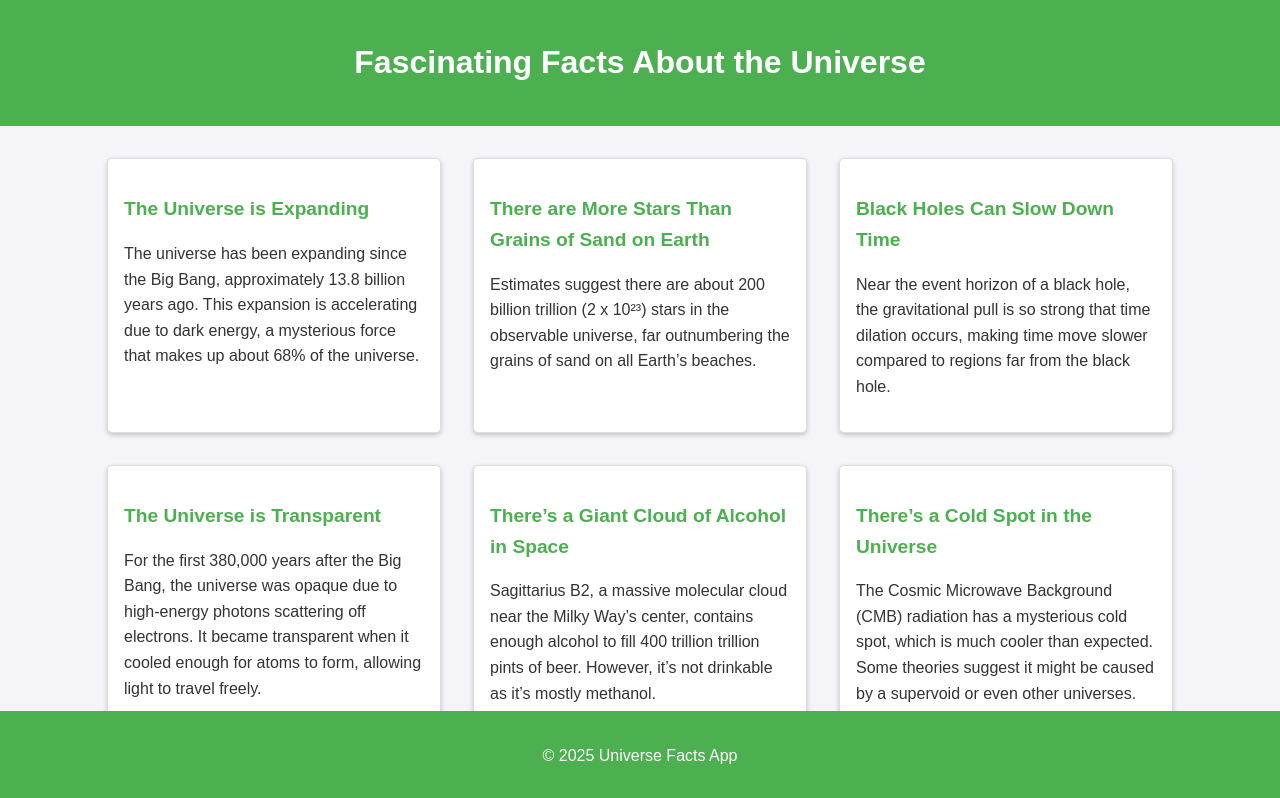
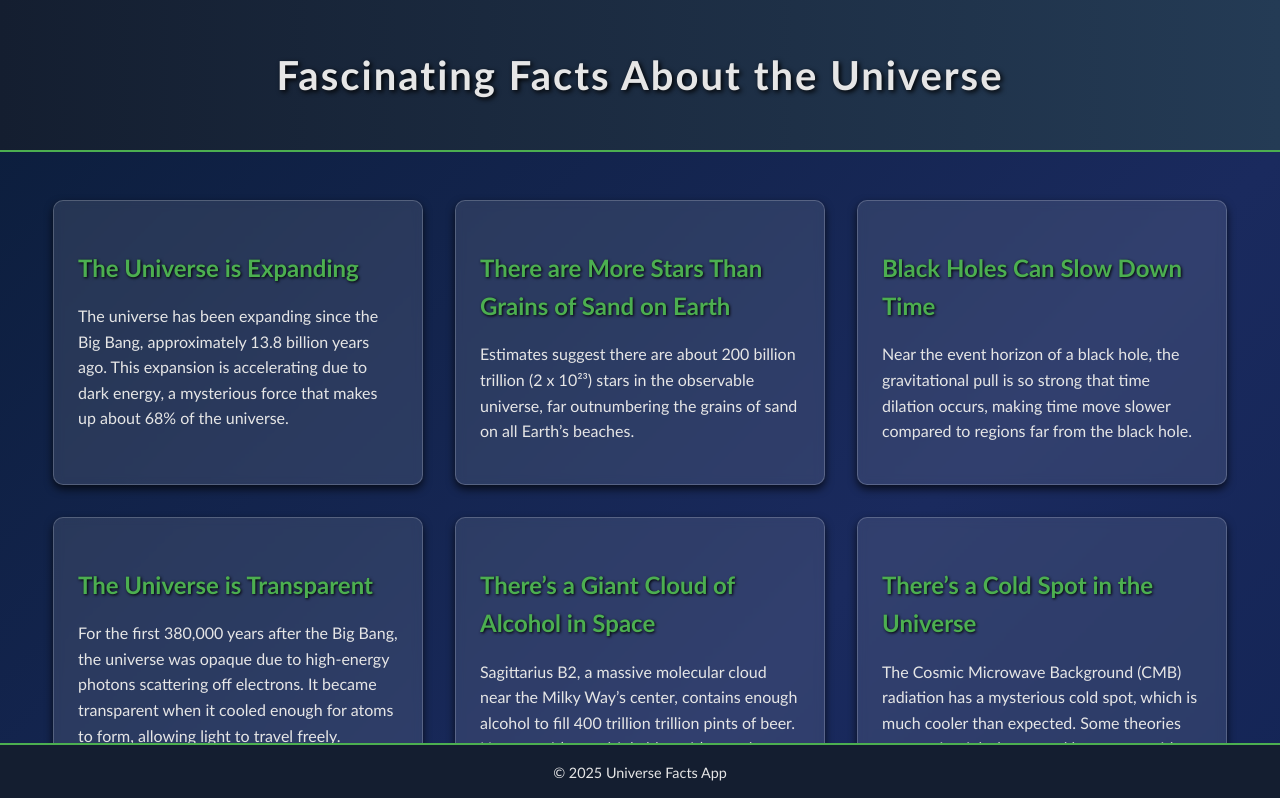
Before and after one commit to srushtin24/universefacts, a plain HTML site: page index.html in a window 1280 px wide. Shown: the top 798 px of the page. Drawn offline with Linux system fonts and the light colour scheme.

Commit message:
Update index.html

```diff
--- a/index.html
+++ b/index.html
@@ -6,57 +6,74 @@
   <title>Universe Facts</title>
   <style>
     body {
-      font-family: Arial, sans-serif;
+      font-family: 'Trebuchet MS', sans-serif;
       line-height: 1.6;
       margin: 0;
       padding: 0;
-      background-color: #f4f4f9;
-      color: #333;
+      background: linear-gradient(135deg, #0b1d3a, #1a2a5e, #0d1f4c);
+      color: #e6e6e6;
+      overflow-x: hidden;
     }
 
     header {
-      background-color: #4CAF50;
-      color: white;
+      background: linear-gradient(90deg, #141E30, #243B55);
+      color: #e6e6e6;
+      text-shadow: 2px 2px 5px #000;
       padding: 1rem;
       text-align: center;
+      border-bottom: 2px solid #4CAF50;
+    }
+
+    header h1 {
+      font-size: 2.5rem;
+      letter-spacing: 2px;
     }
 
     main {
       display: flex;
       flex-wrap: wrap;
       justify-content: center;
-      padding: 1rem;
+      padding: 2rem;
     }
 
     .fact-card {
-      background: white;
-      border: 1px solid #ddd;
-      border-radius: 5px;
-      box-shadow: 0 2px 5px rgba(0, 0, 0, 0.2);
+      background: rgba(255, 255, 255, 0.1);
+      border: 1px solid rgba(255, 255, 255, 0.2);
+      border-radius: 10px;
+      box-shadow: 0 4px 8px rgba(0, 0, 0, 0.7);
       margin: 1rem;
-      max-width: 300px;
-      padding: 1rem;
+      max-width: 320px;
+      padding: 1.5rem;
       text-align: left;
-      transition: transform 0.2s;
+      transition: transform 0.3s, background 0.3s;
+      backdrop-filter: blur(5px);
     }
 
     .fact-card:hover {
       transform: scale(1.05);
+      background: rgba(255, 255, 255, 0.2);
     }
 
     .fact-title {
-      font-size: 1.2rem;
-      margin-bottom: 0.5rem;
+      font-size: 1.5rem;
+      margin-bottom: 0.8rem;
       color: #4CAF50;
+      text-shadow: 1px 1px 3px #000;
     }
 
     footer {
       text-align: center;
       padding: 1rem;
-      background-color: #4CAF50;
-      color: white;
+      background: #141E30;
+      color: #e6e6e6;
       position: sticky;
       bottom: 0;
+      font-size: 0.9rem;
+      border-top: 2px solid #4CAF50;
+    }
+
+    footer p {
+      margin: 0;
     }
   </style>
 </head>
```
